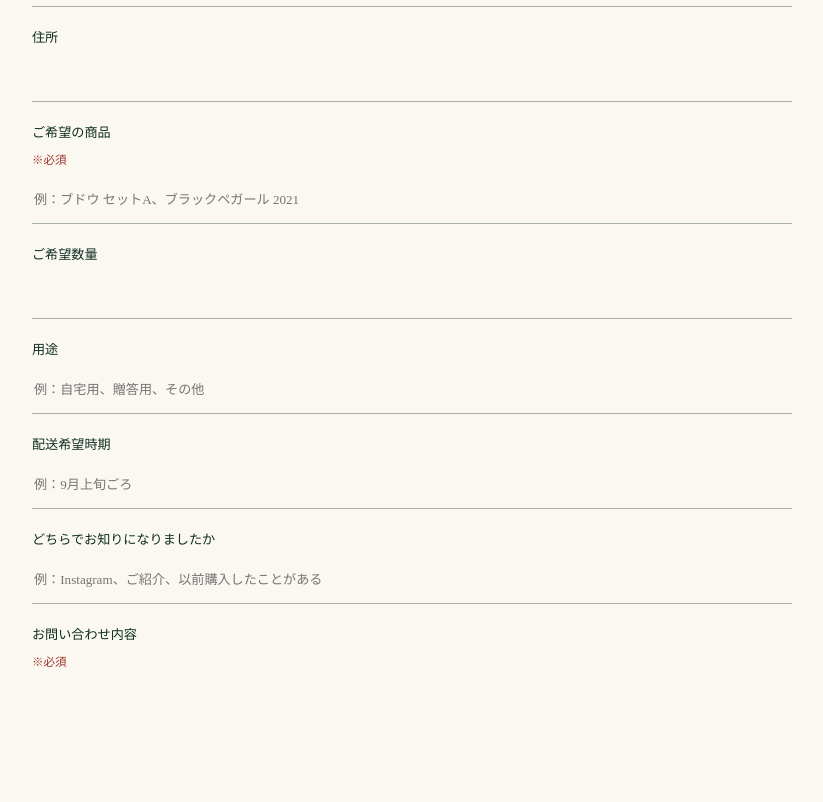
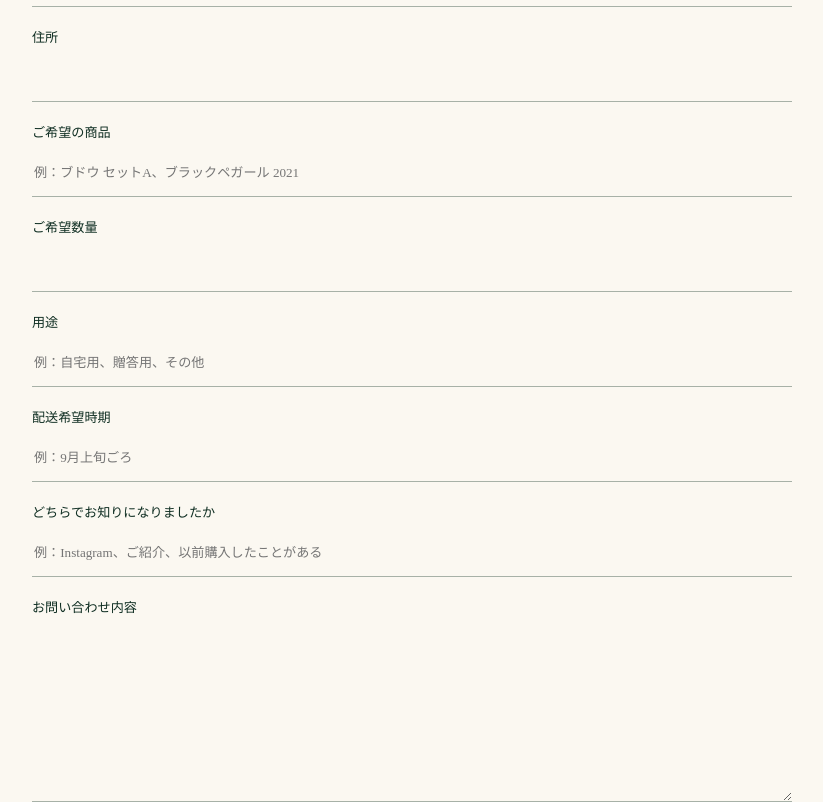
Before and after one commit to shunmum/yoshiaki, a Next.js app: page / in a window 1280 px wide. Shown: the part 8540-9342 px from the top of the page, without its empty margins (228-1051 px from the left). Built offline with nearby package versions, Linux system fonts and the light colour scheme.

Commit message:
Relax optional contact fields

```diff
--- a/app/page.tsx
+++ b/app/page.tsx
@@ -222,8 +222,8 @@ export default function Home() {
             <input name="address" autoComplete="street-address" />
           </label>
           <label>
-            ご希望の商品 <span>※必須</span>
-            <input name="product" required placeholder="例：ブドウ セットA、ブラックペガール 2021" />
+            ご希望の商品
+            <input name="product" placeholder="例：ブドウ セットA、ブラックペガール 2021" />
           </label>
           <label>
             ご希望数量
@@ -242,8 +242,8 @@ export default function Home() {
             <input name="source" placeholder="例：Instagram、ご紹介、以前購入したことがある" />
           </label>
           <label className="full">
-            お問い合わせ内容 <span>※必須</span>
-            <textarea name="message" rows={6} required />
+            お問い合わせ内容
+            <textarea name="message" rows={6} />
           </label>
           <button type="submit">メールで相談する</button>
         </form>
```
